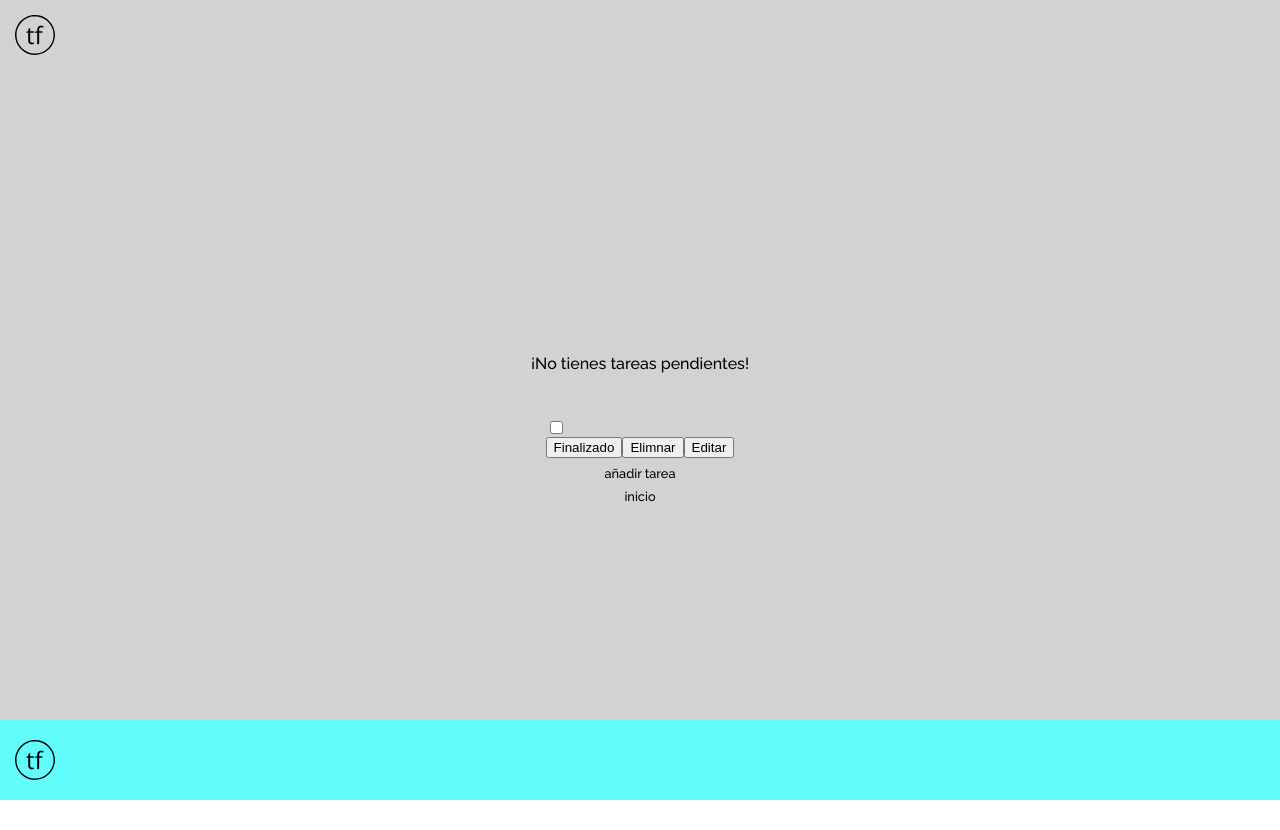
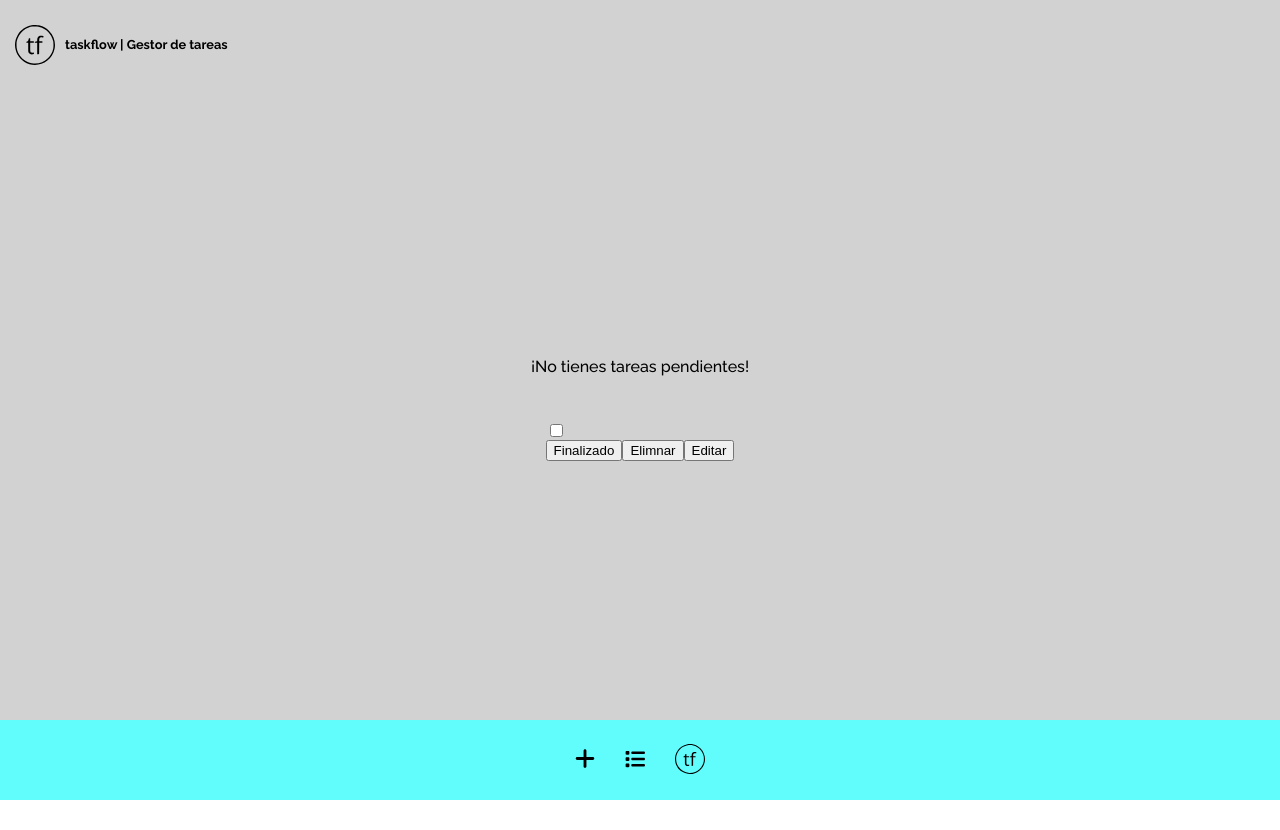
Before and after one commit to kathimansilla/taskflow, a React (Vite) app: page /#/TasksList in a window 1280 px wide. Built offline with nearby package versions, Linux system fonts and the light colour scheme.

Commit message:
add footer and header elements

```diff
--- a/src/components/App.jsx
+++ b/src/components/App.jsx
@@ -8,6 +8,8 @@ import Footer from './Footer';
 import '../styles/App.css';
 import { Route, Routes, Link } from 'react-router-dom';
 import logo from '../assets/images/logo-taskflow.svg';
+import plusIcon from '../assets/images/plus-solid.svg';
+import listIcon from '../assets/images/list-solid.svg';
 import ls from '../services/ls';
 
 function App() {
@@ -173,7 +175,7 @@ function App() {
 
   return (
     <>
-      <Header logo={logo} />
+      <Header logo={logo} resetForm={resetForm} Link={Link} />
       <main>
         <Routes>
           <Route path="/" element={<Landing Link={Link} logo={logo} />} />
@@ -210,7 +212,7 @@ function App() {
           />
         </Routes>
       </main>
-      <Footer logo={logo} />
+      <Footer logo={logo} plusIcon={plusIcon} Link={Link} resetForm={resetForm} listIcon={listIcon} />
     </>
   );
 };
--- a/src/components/Footer.jsx
+++ b/src/components/Footer.jsx
@@ -1,12 +1,23 @@
+// eslint-disable-next-line react/prop-types
+const Footer = ({ logo, Link, resetForm, plusIcon, listIcon }) => {
 
-// eslint-disable-next-line react/prop-types
-const Footer = ( {logo} ) => {
+    const handleLink = (ev) => {
+        resetForm();
+      };
 
-    return (
-        <footer className='footer'>
-            <img className='footer__logo' src={logo} alt="Logo TaskFlow" />
-        </footer>
-    );
+      return (
+    <footer className="footer">
+      <Link to="/NewTask" className="footer__link">
+      <img className="footer__link__iconPlus" src={plusIcon} alt="Plus icon" />
+      </Link>
+      <Link to="/TasksList" className="footer__link">
+      <img className="footer__link__iconPlus" src={listIcon} alt="List icon" />
+      </Link>
+      <Link to="/" onClick={handleLink} className="footer__link">
+        <img className="footer__link__logo" src={logo} alt="Logo TaskFlow" />
+      </Link>
+    </footer>
+  );
 };
 
 export default Footer;
--- a/src/components/Form.jsx
+++ b/src/components/Form.jsx
@@ -37,11 +37,11 @@ const Form = ({ Link, newTaskObj, newTask, saveTask, emptyInputClass, taskToEdit
             value={newTask.taskName || taskToEdit.taskName || ''}
             onInput={handleInput}
           />
-          <input type="submit" onClick={handleSubmit} value="Guardar" className="form__button" />
-          <input type="submit" onClick={handleCancel} value="Cancelar" className="form__button form__button--cancel" />
+          <div className="form__btnContainer">
+            <input type="submit" onClick={handleSubmit} value="Guardar" className="form__btnContainer__button" />
+            <input type="submit" onClick={handleCancel} value="Cancelar" className="form__btnContainer__button form__btnContainer__button--cancel" />
+          </div>
         </form>
-        <Link to="/TasksList" onClick={handleLink} className='form__link'>lista de tareas</Link>
-        <Link to="/" onClick={handleLink} className='form__link'>inicio</Link>
       </section>
     </>
   );
--- a/src/components/Header.jsx
+++ b/src/components/Header.jsx
@@ -1,12 +1,18 @@
 /* eslint-disable react/prop-types */
 
-const Header = ( { logo }) => {
+const Header = ({ logo, Link, resetForm }) => {
+  const handleLink = (ev) => {
+    resetForm();
+  };
 
-    return (
-        <header className='header'>
-           <img className='header__logo' src={logo} alt="Logo TaskFlow" />
-        </header>
-    );
+  return (
+    <header className="header">
+      <Link to="/" onClick={handleLink} className="header__link">
+        <img className="header__link__logo" src={logo} alt="Logo TaskFlow" />
+        <h2 className="header__link__title">taskflow | Gestor de tareas</h2>
+      </Link>
+    </header>
+  );
 };
 
 export default Header;
--- a/src/components/Landing.jsx
+++ b/src/components/Landing.jsx
@@ -3,12 +3,6 @@ const Landing = ({ Link, logo }) => {
     <section className="landing">
       <img className="landing__logo" src={logo} alt="Logo TaskFlow" />
       <h1 className="landing__title">taskflow | Gestor de tareas</h1>
-      <Link to="/NewTask" className="landing__link">
-        añadir tarea
-      </Link>
-      <Link to="/TasksList" className="landing__link landing__link--2">
-        lista de tareas
-      </Link>
       <p className="landing__message">Sitio en construcción ✨👩🏻‍💻</p>
     </section>
   );
--- a/src/components/TaskList.jsx
+++ b/src/components/TaskList.jsx
@@ -134,12 +134,6 @@ const TaskList = ({
           Editar
         </button>
       </div>
-      <Link to="/NewTask" className="taskListSection__link">
-        añadir tarea
-      </Link>
-      <Link className="taskListSection__link" to="/">
-        inicio
-      </Link>
     </section>
   );
 };
--- a/src/styles/layout/footer.scss
+++ b/src/styles/layout/footer.scss
@@ -1,11 +1,30 @@
+@import '../core/variables.scss';
 .footer {
-    background-color: rgb(97, 253, 253);
-    height: 10vh;
-    position: sticky;
-    bottom: 0;
-    display: flex;
-    padding: 0 15px;
+  background-color: rgb(97, 253, 253);
+  height: 10vh;
+  position: sticky;
+  bottom: 0;
+  display: flex;
+  gap: 30px;
+  padding: 0 15px;
+  justify-content: center;
+  align-items: center;
+  &__link {
+    text-decoration: none;
+    color: black;
+    font-size: 0.8rem;
+    font-family: $fontGeneral;
+    &__iconPlus {
+      width: 20px;
+      &:hover {
+        color: gray;
+      }
+    }
     &__logo {
-        width: 40px;
+      width: 30px;
+      &:hover {
+        color: gray;
+      }
     }
+  }
 }
--- a/src/styles/layout/form.scss
+++ b/src/styles/layout/form.scss
@@ -27,6 +27,10 @@
         box-shadow: 1px 1px 1px red;
       }
     }
+    &__btnContainer {
+      display: flex;
+      gap: 10px;
+      margin-top: 20px;
       &__button {
         border-radius: 20%;
         background-color: transparent;
@@ -47,16 +51,6 @@
           }
         }
       }
-    &__link {
-      text-decoration: none;
-      color: black;
-      font-size: 0.8rem;
-      transition: font-size 1s ease;
-      font-family: $fontGeneral;
-      &:hover {
-        color: gray;
-        font-size: 0.9rem;
     }
   }
 }
-}
--- a/src/styles/layout/header.scss
+++ b/src/styles/layout/header.scss
@@ -1,10 +1,25 @@
+@import '../core/variables.scss';
+
 .header {
-    background-color: rgb(210, 210, 210);
-    height: 10vh;
-    position: sticky;
-    top: 0;
-    padding: 15px;
+  background-color: rgb(210, 210, 210);
+  height: 10vh;
+  position: sticky;
+  top: 0;
+  padding: 5px 15px;
+  display: flex;
+  &__link {
+    display: flex;
+    align-items: center;
+    gap: 10px;
+    text-decoration: none;
     &__logo {
-        width: 40px;
+      width: 40px;
     }
+    &__title {
+      font-family: $fontGeneral;
+      font-weight: 600;
+      font-size: 0.8rem;
+      color: black;
+    }
+  }
 }
--- a/src/styles/layout/landing.scss
+++ b/src/styles/layout/landing.scss
@@ -15,19 +15,6 @@
   &__logo {
     width: 60px;
   }
-  &__link {
-    font-family: $fontGeneral;
-    font-size: .8rem;
-    margin-top: 20px;
-    text-decoration: none;
-    color: black;
-    &:hover {
-      color: rgb(140, 140, 140);
-    }
-    &--2 {
-      margin-top: 0px;
-    }
-  }
   &__message {
     margin-top: 50px;
     color: gray;
--- a/src/styles/layout/tasklist.scss
+++ b/src/styles/layout/tasklist.scss
@@ -81,15 +81,4 @@
     }
     }
   }
-  &__link {
-    font-family: $fontGeneral;
-    text-decoration: none;
-    color: black;
-    font-size: 0.8rem;
-    transition: font-size 1s ease;
-    &:hover {
-      color: gray;
-      font-size: .9rem;
-    }
-  }
 }
```
Also changed, not shown: src/assets/images/list-solid.svg (added), src/assets/images/plus-solid.svg (added). Lines whose indentation alone changed are shown as unchanged.
